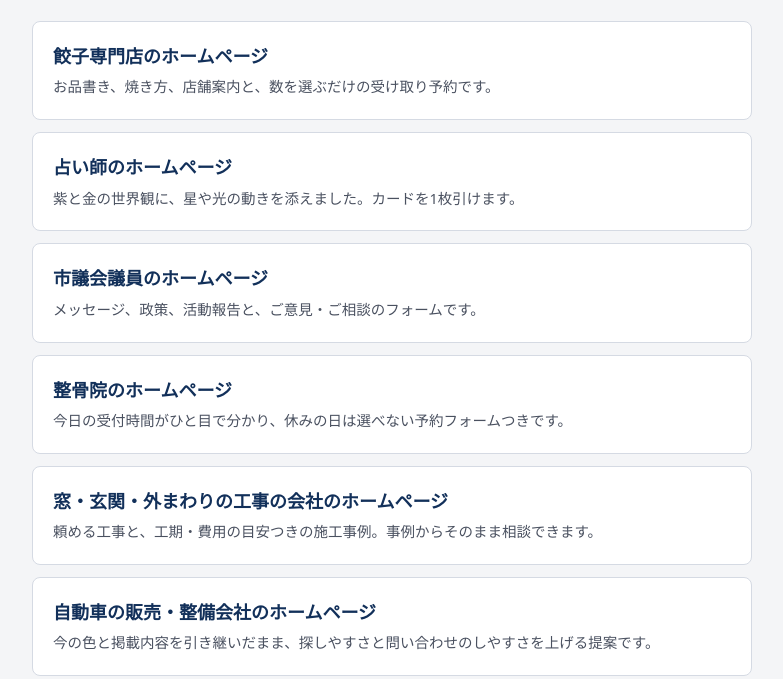
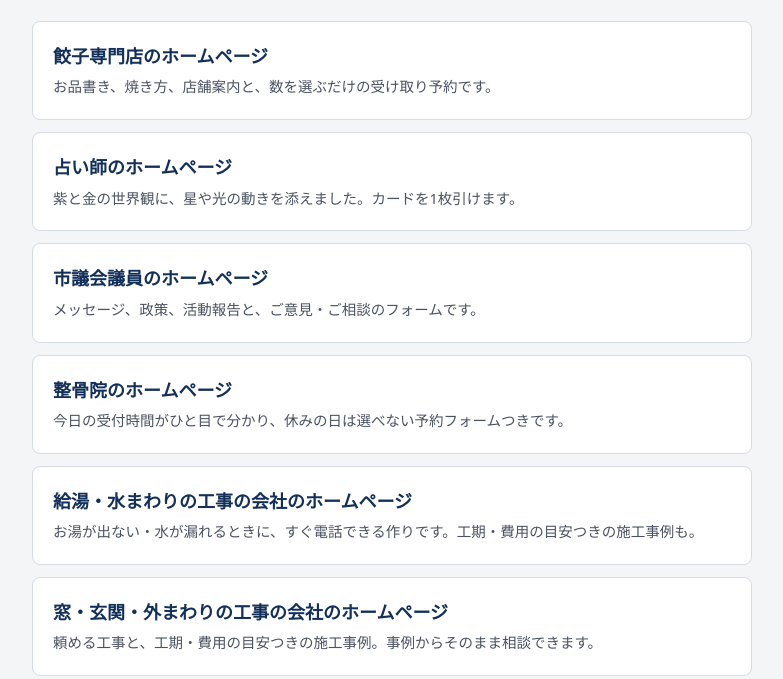
Before and after one commit to mkohei97/works, a plain HTML site: page index.html in a window 1280 px wide. Shown: the part 121-800 px from the top of the page, without its empty margins (248-1031 px from the left). Drawn offline with Linux system fonts and the light colour scheme.

Commit message:
Add files via upload

```diff
--- a/index.html
+++ b/index.html
@@ -27,6 +27,7 @@ small{display:block;margin-top:28px;font-size:13px;color:#5B6472}
 <li><a href="fortune-teller/"><b>占い師のホームページ</b><span>紫と金の世界観に、星や光の動きを添えました。カードを1枚引けます。</span></a></li>
 <li><a href="city-councillor/"><b>市議会議員のホームページ</b><span>メッセージ、政策、活動報告と、ご意見・ご相談のフォームです。</span></a></li>
 <li><a href="seikotsuin/"><b>整骨院のホームページ</b><span>今日の受付時間がひと目で分かり、休みの日は選べない予約フォームつきです。</span></a></li>
+<li><a href="mizumawari/"><b>給湯・水まわりの工事の会社のホームページ</b><span>お湯が出ない・水が漏れるときに、すぐ電話できる作りです。工期・費用の目安つきの施工事例も。</span></a></li>
 <li><a href="window-exterior/"><b>窓・玄関・外まわりの工事の会社のホームページ</b><span>頼める工事と、工期・費用の目安つきの施工事例。事例からそのまま相談できます。</span></a></li>
 <li><a href="car-dealer/"><b>自動車の販売・整備会社のホームページ</b><span>今の色と掲載内容を引き継いだまま、探しやすさと問い合わせのしやすさを上げる提案です。</span></a></li>
 <li><a href="recruit-clinic/"><b>クリニックの採用サイト</b><span>今の意匠に合わせた版と、スマホでの使いやすさを上げた版を、切り替えて見比べられます。</span></a></li>
```
Also changed, not shown: 1 other file.
